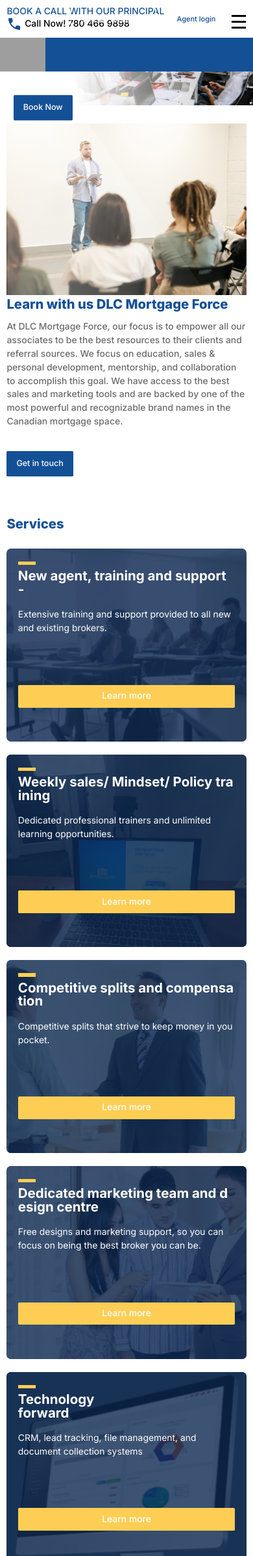
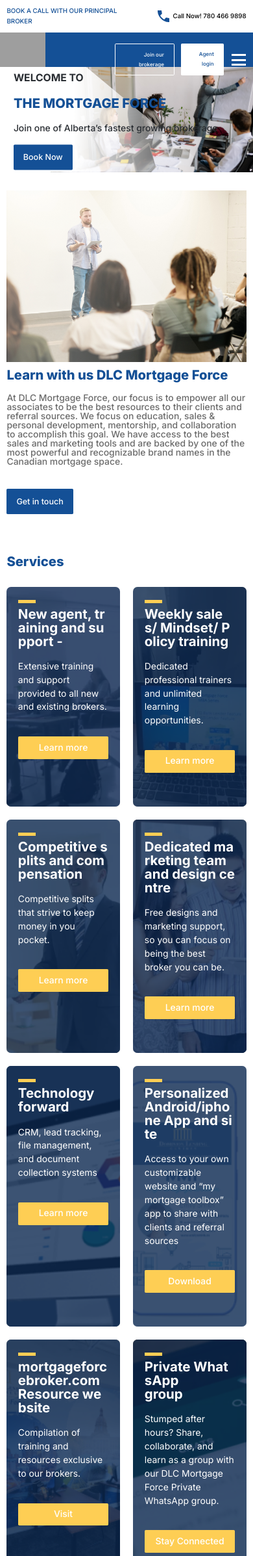
Before and after one commit to kaustav991/website196, a PHP site: page / in a window 390 px wide. Shown: the top 2394 px of the page at 65% size. Run offline with PHP 8.4, Linux system fonts and the light colour scheme; some libraries are stand-ins or nearby versions; grey boxes are pictures that could not be loaded.

Commit message:
responsive home

```diff
--- a/css/responsive.css
+++ b/css/responsive.css
@@ -1,11 +1,63 @@
 /* menubar */
+@media screen and (max-width: 1200px) {
+  header .btn-sec a.glb-btn {
+    font-size: 11px;
+    padding: 6px 12px;
+  }
+
+  header nav .menu-item-has-children ul.sub-menu li a {
+    padding: 0.525rem 1.05rem;
+    font-size: 13px;
+    line-height: 17px;
+  }
+
+  header nav ul li a {
+    font-size: 0.9rem;
+    line-height: 1.1875rem;
+    margin-right: 0.9125rem;
+  }
+
+  header nav .menu-item-has-children>a::after {
+    right: -0.325rem;
+  }
+
+  .hm-section2 .service-card .s-tx h3 {
+    word-break: break-all;
+  }
+
+  .hm-section2 .col-md-3 {
+    margin-bottom: 20px;
+  }
+
+  .hm-section2 .service-card {
+    height: 100%;
+  }
+}
 @media(max-width:1199px) {
   header {
-      padding: 0;
-    }
-  .header .bottom-header{
+    padding: 0;
+  }
+
+  header .top-header h6,
+  .top-header a {
+    font-size: 0.7rem;
+    line-height: 1.1875rem;
+
+  }
+
+  header .bottom-header,
+  header .bottom-header .container {
     position: relative;
   }
+
+  header .btn-sec {
+    justify-content: flex-start;
+  }
+
+  header .btn-sec a.glb-btn {
+    margin-left: 1rem;
+  }
+
   .slim-container .slim-nav ul {
     display: block;
   }
@@ -15,8 +67,8 @@
   }
 
   .slim-container a.slimNav_sk78-reveal {
-    color: #000;
-    top: 0.7rem !important;
+    color: #fff;
+    top: 1.5rem !important;
     font-size: 1.5625rem !important;
     padding: 0.5rem 0.8125rem 0.6875rem 0.8125rem;
   }
@@ -26,13 +78,14 @@
   }
 
   .slim-container .slim-nav {
-    margin-top: 4.475rem;
+    margin-top: 5.975rem;
     background: linear-gradient(95.47deg, #103669 25.08%, #09254b 106.74%);
   }
 
   .slim-container .slim-nav ul li a {
-    padding: 0.7em 5%;
+    padding: 0.7em 2%;
     font-size: 0.8rem;
+    width: 96%;
   }
 
 
@@ -44,16 +97,156 @@
   }
 
   .slim-container a.slimNav_sk78-reveal span {
-    color: #000 !important;
+    color: #fff !important;
   }
 
   .slim-container a.slimNav_sk78-reveal span {
-    background: #000;
-    margin-top: 0.4375rem;
+    background: #fff;
+    margin-top: 0.3375rem;
+  }
+
+  header {
+    animation: none !important;
+    position: static !important;
+  }
+
+  header.sticky {
+    animation: none !important;
+    position: static !important;
+  }
+
+  .banner-section .bntx h2,
+  .hm-section1 h2,
+  .hm-section6 h2,
+  h2 {
+    font-size: 2.4rem;
+    line-height: 2.825rem;
+  }
+
+  .banner-section .bntx a.glb-btn {
+    margin-top: 1.25rem;
+  }
+
+  .hm-section1,
+  .hm-section4,
+  .hm-section6,
+  .hm-section7,
+  .hm-section8 {
+    padding: 3rem 0;
+  }
+
+  footer form input[type=submit] {
+    padding: 0.575rem 0.95rem;
+    position: static;
+    margin-top: 7px;
+  }
+
+  footer form {
+    display: block;
+  }
+
+  footer ul li a {
+    font-size: 0.9rem;
+  }
+
+  .hm-section4 .award-box img {
+    height: 10rem;
+  }
+
+  .hm-section2 .service-card .s-tx p {
+    min-height: inherit;
+  }
+
+  footer form input:not([type=submit]) {
+    background: transparent;
+    outline: 0rem;
+    border: 0.0625rem solid #ffffff;
+    font-size: 11px;
+    color: #fff;
+  }
+
+  footer form input:not([type=submit]):placeholder {
+    font-size: 11px;
   }
 }
 
+@media screen and (max-width: 991px) {
+  header .btn-sec {
+    justify-content: flex-start;
+    position: absolute;
+    right: 30px;
+    top: 27px;
+    width: 260px;
+  }
 
+  header .btn-sec a.glb-btn {
+    margin: 0 5px !important;
+  }
+
+  .top-header .col-md-9,
+  .top-header .col-md-3 {
+    width: 50%;
+  }
+
+  .top-header .col-md-3 {
+    display: flex;
+    justify-content: flex-end;
+  }
+
+  .hm-section1 p {
+    line-height: 1rem;
+  }
+
+  .hm-section2 .col-md-3,
+  .hm-section7 .col-md-4 {
+    width: 50%;
+  }
+
+  .hm-section7 .col-md-4 {
+    margin-bottom: 20px;
+  }
+
+  .hm-section4 .award-box img {
+    height: 5rem;
+  }
+
+  .hm-section6 .agent-card {
+    background: #f2f3f5;
+    border-radius: 1.25rem;
+    padding: 4.7375rem 0.65rem 1.2rem;
+    position: relative;
+    margin-top: 6.25rem;
+  }
+
+  .hm-section6 .agent-card {
+    background: #f2f3f5;
+    border-radius: 1.25rem;
+    padding: 2.9375rem 0.65rem 1.2rem;
+    position: relative;
+    margin-top: 5.05rem;
+  }
+
+  .hm-section6 .agent-card>img {
+    width: 130px;
+  }
+
+  .hm-section8 h2 {
+    text-align: center;
+    margin-bottom: 0;
+  }
+
+  footer ul li a {
+    font-size: 0.8rem;
+  }
+
+  footer form input[type=submit] {}
+
+  footer .copy-right {
+    padding: 0.15rem 0;
+    margin-top: 1rem;
+    border-top: 0.0625rem solid rgba(255, 255, 255, 0.2);
+  }
+}
 
 /* for tab  only */
 /* for tab only */
@@ -61,7 +254,7 @@
 @media (min-width: 768px) and (max-width: 991px) {
   h2 {
     font-size: 1.8rem !important;
-    line-height: 2.7rem !important;
+    line-height: 2.1rem !important;
   }
 
   .banner a.glb-btn {
@@ -96,17 +289,17 @@
     font-size: 0.95rem;
   }
 
-  h3 {
+  /* h3 {
     font-size: 1.6rem !important;
     line-height: 2rem;
-  }
+  } */
 
   header .btn-sec a.glb-btn {
     margin-right: 1.375rem;
   }
 
   header {
-    padding: 0.35rem 0;
+    padding: 0;
   }
 
   .hm-section2 .price-card h4 {
@@ -130,9 +323,9 @@
     margin-bottom: 2.75rem;
   }
 
-  .hm-section2 {
+  /* .hm-section2 {
     padding: 2.75rem 0;
-  }
+  } */
 
   .hm-section3 {
     padding: 2rem 0 1.25rem;
@@ -168,9 +361,9 @@
     padding: 0.55rem 0;
   }
 
-  footer form input[type=submit] {
+  /* footer form input[type=submit] {
     padding: 0.75rem 0.975rem;
-  }
+  } */
 
   .hm-section1 .nth-sec {
     margin-top: 0.2375rem;
@@ -197,9 +390,10 @@
     padding-top: 8.5rem;
   }
 
-  section.hm-section1 .glb-btn {
+  /* section.hm-section1 .glb-btn {
     margin-bottom: 30px;
-  }
+  } */
+
 }
 
 
@@ -519,6 +713,21 @@
   .help-center-acc ul.accordion {
     margin-bottom: 1.75rem;
   }
+
+
+  header .btn-sec {
+    justify-content: flex-start;
+    position: absolute;
+    right: 30px;
+    top: 17px;
+    width: 198px;
+  }
+
+  header .btn-sec a.glb-btn {
+    font-size: 8px;
+    padding: 6px 12px;
+    line-height: 15px;
+  }
 }
 
 
@@ -536,40 +745,7 @@
 
 
 
-@media screen and (max-width: 1200px) {
-  header .btn-sec a.glb-btn {
-    font-size: 11px;
-    padding: 6px 12px;
-  }
 
-  header nav .menu-item-has-children ul.sub-menu li a {
-    padding: 0.525rem 1.05rem;
-    font-size: 13px;
-    line-height: 17px;
-  }
-
-  header nav ul li a {
-    font-size: 0.9rem;
-    line-height: 1.1875rem;
-    margin-right: 0.9125rem;
-  }
-
-  header nav .menu-item-has-children>a::after {
-    right: -0.325rem;
-  }
-
-  .hm-section2 .service-card .s-tx h3 {
-    word-break: break-all;
-  }
-
-  .hm-section2 .col-md-3 {
-    margin-bottom: 20px;
-  }
-
-  .hm-section2 .service-card {
-    height: 100%;
-  }
-}
 
 /* desktop submenu */
 @media (min-width: 1025px) {
--- a/inc/footer.php
+++ b/inc/footer.php
@@ -31,7 +31,7 @@
                     <li><a href="#">Technology Forward</a></li>
                 </ul>
             </div>
-            <div class="col-lg-3 col-md-5">
+            <div class="col-lg-3 col-md-4">
                 <h3>Newsletter</h3>
                 <form action="">
                     <input type="email" name="" placeholder="Email">
```
